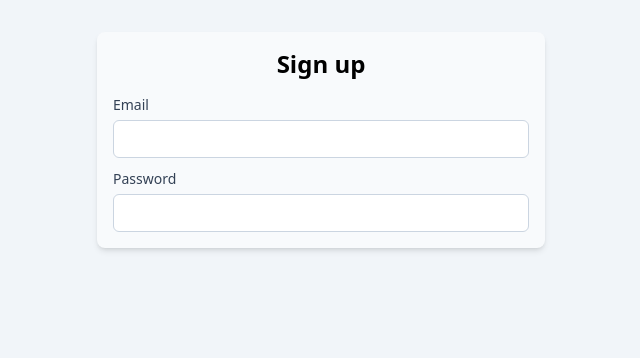
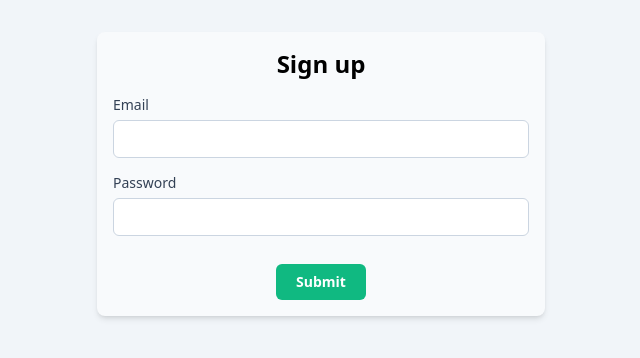
Before and after one commit to superihor20/quiz, a Next.js app: page / in a window 1280 px wide. Shown: the top 358 px of the page, without its empty margins (319-959 px from the left). Built offline with nearby package versions, Linux system fonts and the light colour scheme.

Commit message:
added button

```diff
--- /dev/null
+++ b/src/components/form/button/button.tsx
@@ -0,0 +1,16 @@
+import { ComponentWithChildren } from '../../../types/component-with-children';
+
+type ButtonProps = {
+  type?: 'button' | 'submit' | 'reset';
+};
+
+export const Button: ComponentWithChildren<ButtonProps> = ({ children, type = 'button' }) => {
+  return (
+    <button
+      type={type}
+      className="bg-emerald-500 hover:bg-emerald-600 focus:outline-none focus:ring focus:ring-emerald-300 active:bg-emerald-700 px-5 py-2 text-sm leading-5 rounded-md font-semibold text-white mt-4 w-max m-auto"
+    >
+      {children}
+    </button>
+  );
+};
--- a/src/components/form/form/form.tsx
+++ b/src/components/form/form/form.tsx
@@ -1,5 +1,5 @@
 import { ComponentWithChildren } from '../../../types/component-with-children';
 
 export const Form: ComponentWithChildren = ({ children }) => {
-  return <form className="flex gap-2 flex-col">{children}</form>;
+  return <form className="flex gap-3 flex-col">{children}</form>;
 };
--- a/src/components/form/input/input.tsx
+++ b/src/components/form/input/input.tsx
@@ -3,16 +3,28 @@ import { ComponentWithChildren } from '../../../types/component-with-children';
 type InputProps = {
   label: string;
   type: string;
+  error?: boolean;
+  errorMessage?: string;
 };
 
-export const Input: ComponentWithChildren<InputProps> = ({ type, label }) => {
+const errorClassNames = 'focus:ring-red-500 focus:border-red-500 border-red-500';
+const normalClassNames = 'focus:ring-emerald-300 focus:border-emerald-300';
+const restOfClassNames =
+  'w-full mt-1 px-3 py-2 bg-white border-slate-300 rounded-md placeholder-slate-400 text-sm focus:ring';
+
+export const Input: ComponentWithChildren<InputProps> = ({ type, label, error, errorMessage }) => {
   return (
-    <label className="block">
+    <label className="block relative">
       <span className="text-sm capitalize text-slate-700">{label}</span>
       <input
         type={type}
-        className="w-full mt-1 px-3 py-2 bg-white border-slate-300 rounded-md placeholder-slate-400 text-sm"
+        className={`${restOfClassNames} ${error ? errorClassNames : normalClassNames}`}
       />
+      {errorMessage && (
+        <span className="absolute bottom-0 translate-y-full left-0 text-xs text-red-500">
+          {errorMessage}
+        </span>
+      )}
     </label>
   );
 };
--- a/src/components/screens/sign-up/sign-up.tsx
+++ b/src/components/screens/sign-up/sign-up.tsx
@@ -1,3 +1,4 @@
+import { Button } from '../../form/button/button';
 import { Form } from '../../form/form/form';
 import { Input } from '../../form/input/input';
 
@@ -8,6 +9,7 @@ export const SignUp = () => {
       <Form>
         <Input label="email" type="email" />
         <Input label="password" type="password" />
+        <Button>Submit</Button>
       </Form>
     </div>
   );
```
